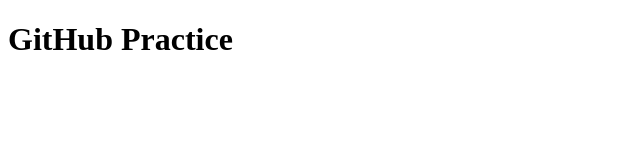
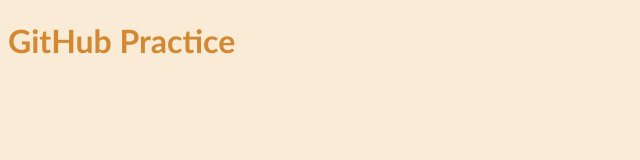
Before and after one commit to Amad2988/github_practice, a plain HTML site: page index.html in a window 1280 px wide. Shown: the whole page, without its empty margins (0-640 px from the left). Drawn offline with Linux system fonts and the light colour scheme.

Commit message:
new html

```diff
--- a/index.html
+++ b/index.html
@@ -1,12 +1,20 @@
 <!DOCTYPE html>
 <html lang="en">
+
+<style type="text/css">
+h1{
+    color: rgba(204, 117, 19, 0.842);
+    font-family: 'Gill Sans', 'Gill Sans MT', Calibri, 'Trebuchet MS', sans-serif;
+}
+</style>
+
 <head>
     <meta charset="UTF-8">
     <meta http-equiv="X-UA-Compatible" content="IE=edge">
     <meta name="viewport" content="width=<device-width>, initial-scale=1.0">
     <title>Document</title>
 </head>
-<body>
+<body style="background-color: antiquewhite;">
     <h1>GitHub Practice</h1>
 </body>
 </html>
```
